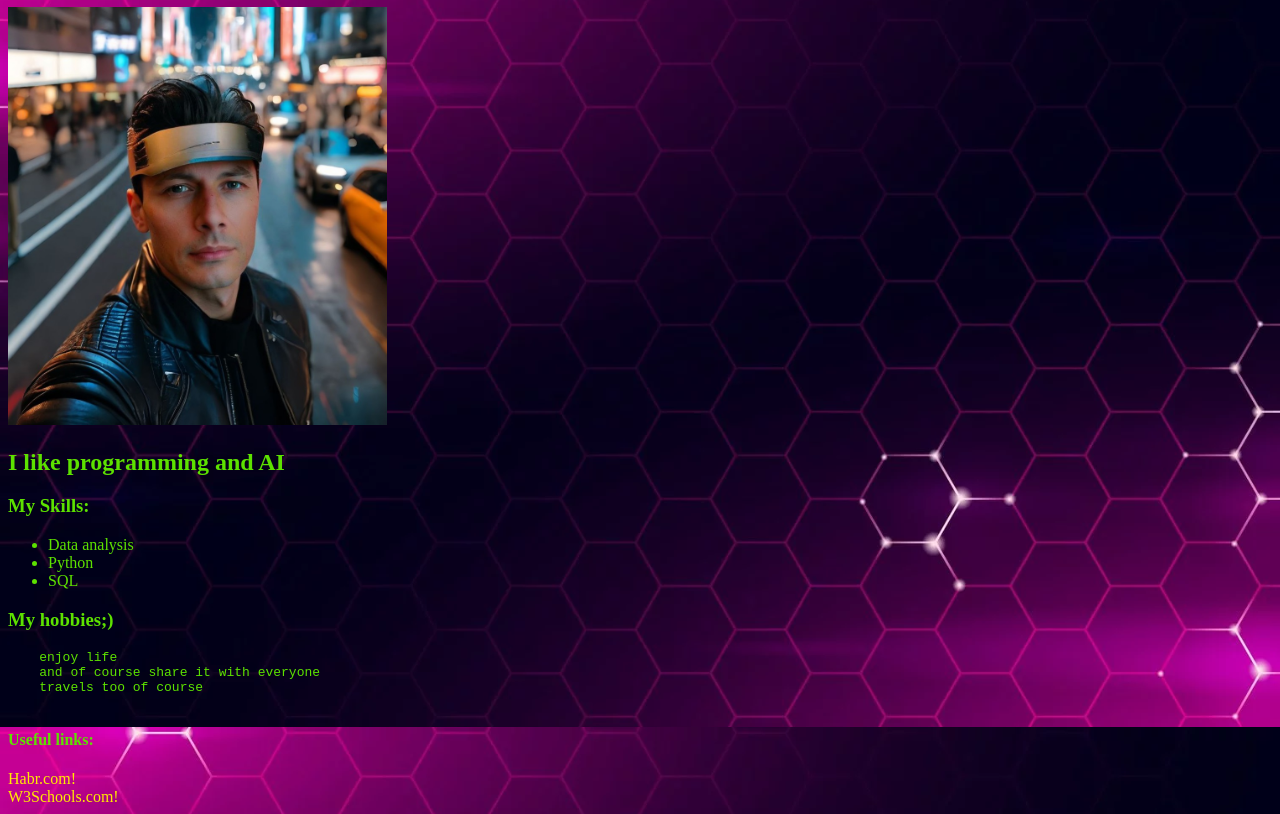
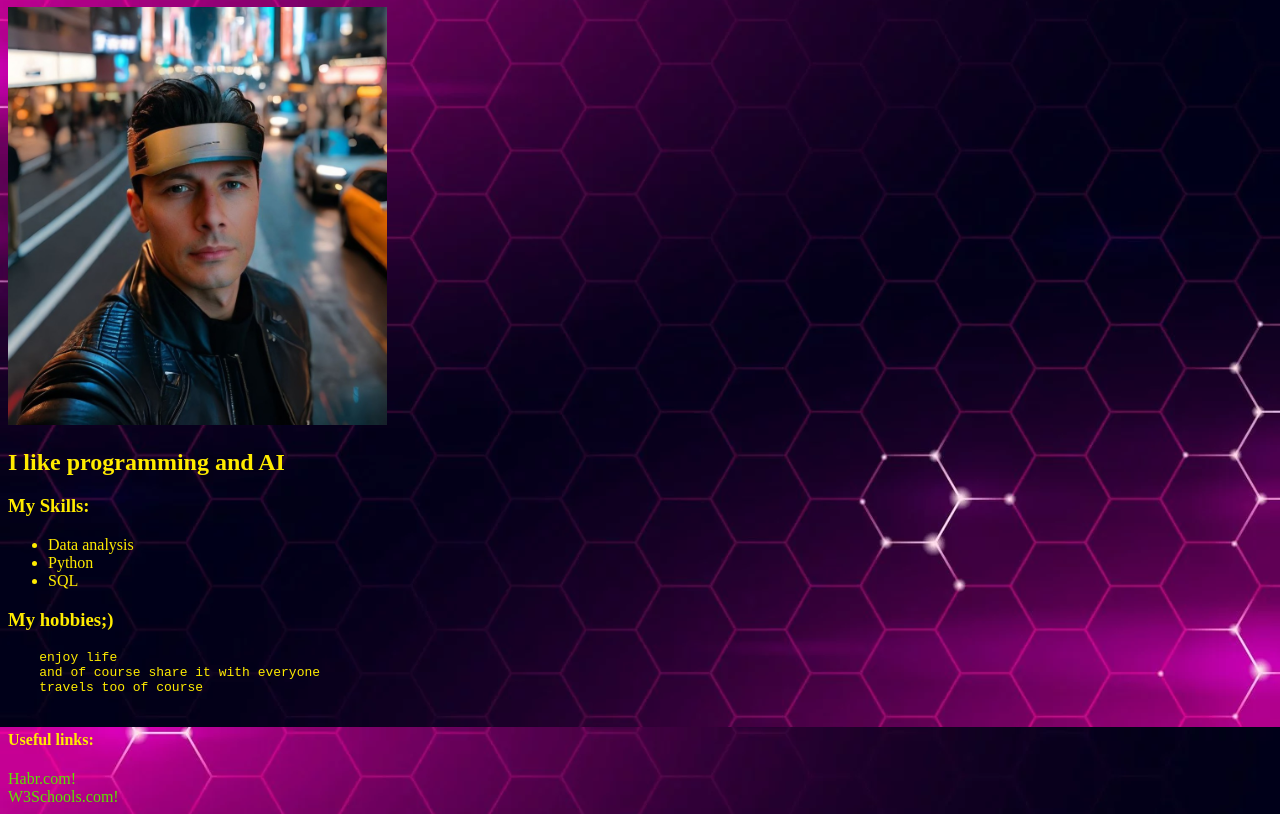
Before and after one commit to nebula387/DataDash, a plain HTML site: page index.html in a window 1280 px wide. Shown: the part 73-887 px from the top of the page. Drawn offline with Linux system fonts and the light colour scheme.

Commit message:
Update index.html

```diff
--- a/index.html
+++ b/index.html
@@ -9,9 +9,9 @@
     background-attachment: fixed;
     background-size: cover;
     background-color: #000000;
-    color: #5DE100;}
+    color: #FFEB00;}
     a {
-    color: #FFEB00;
+    color: #5DE100;
     background-color: transparent;
     text-decoration: none;
 }
```
